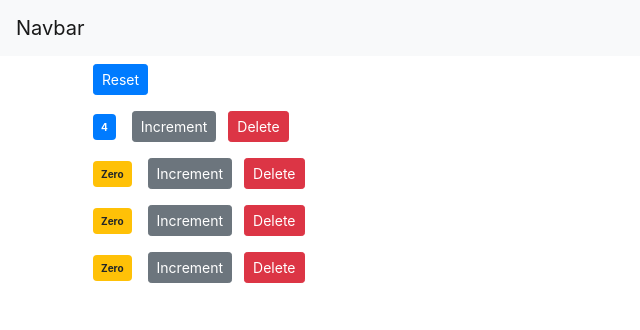
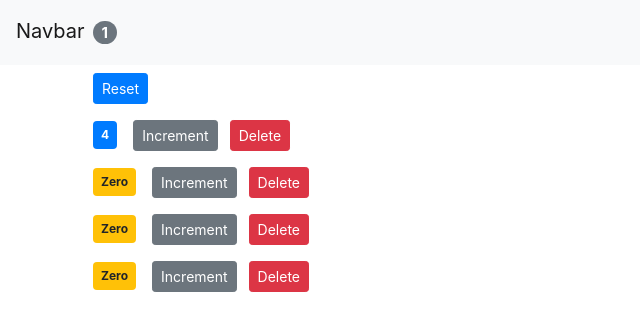
Before and after one commit to MVBharat/ShoppingCart, a React (Create React App) app: page / in a window 1280 px wide. Shown: the top 330 px of the page, without its empty margins (0-640 px from the left). Built offline with nearby package versions, Linux system fonts and the light colour scheme.

Commit message:
Add cart values increment option

```diff
--- a/src/App.js
+++ b/src/App.js
@@ -4,12 +4,50 @@
 import './App.css';
 
 class App extends Component {
+
+  state = {
+    counters: [
+      { id: 1, value: 4 },
+      { id: 2, value: 0 },
+      { id: 3, value: 0 },
+      { id: 4, value: 0 }
+    ]
+  };
+
+  handleIncrement = counter => {
+    const counters = [...this.state.counters];
+    const index = counters.indexOf(counter);
+    counters[index] = { ...counter };
+    counters[index].value++;
+    this.setState({ counters });
+
+  }
+
+  handleReset =() => {
+    const counters = this.state.counters.map(c =>{
+       c.value = 0;
+       return c;
+     });
+     this.setState(counters)
+  };
+
+  handleDelete = (counterId) => {
+    const counters = this.state.counters.filter(c => c.id !== counterId);
+    this.setState({counters: counters});
+  };
+
+
   render() {
     return (
       <React.Fragment>
-        <NavBar />
+        <NavBar totalCounters={this.state.counters.filter(c => c.value > 0).length} />
         <main className="container">
-          <Counters/>
+          <Counters
+            counters={this.state.counters}
+            onReset={this.handleReset}
+            onIncrement={this.onIncrement}
+            onDelete={this.onDelete}
+          />
         </main>
       </React.Fragment>
     );
--- a/src/components/counter.js
+++ b/src/components/counter.js
@@ -10,14 +10,20 @@
   render(){
 
     return (
-          <React.Fragment>
-            <span style ={this.styles} className={this.getBadgeClasses()} > {this.formatCount()} </span>
-            <button onClick={() => this.props.onIncrement(this.props.counter)}
-             className="btn btn-secondary btn-sm m-2"> Increment </button>
-            <button onClick ={() => this.props.onDelete(this.props.counter.id)}
-             className="btn btn-danger btn-sm m-1"> Delete </button>
+          <div>
+            <span className={this.getBadgeClasses()} > {this.formatCount()} </span>
+            <button
+              onClick={() => this.props.onIncrement(this.props.counter)}
+              className="btn btn-secondary btn-sm m-2">
+              Increment
+            </button>
+            <button
+              onClick ={() => this.props.onDelete(this.props.counter.id)}
+              className="btn btn-danger btn-sm m-1">
+              Delete
+            </button>
             <br/>
-          </React.Fragment>
+          </div>
         );
   }
 
--- a/src/components/counters.js
+++ b/src/components/counters.js
@@ -2,47 +2,17 @@
 import Counter from "./counter";
 
 class Counters extends Component{
-  state = {
-    counters: [
-      { id: 1, value: 4 },
-      { id: 2, value: 0 },
-      { id: 3, value: 0 },
-      { id: 4, value: 0 }
-    ]
-  };
-
-  handleIncrement = counter => {
-    const counters = [...this.state.counters];
-    const index = counters.indexOf(counter);
-    counters[index] = { ...counter };
-    counters[index].value++;
-    this.setState({ counters });
-
-  }
-
-  handleReset =() => {
-    const counters = this.state.counters.map(c =>{
-       c.value = 0;
-       return c;
-     });
-     this.setState(counters)
-  };
-
-  handleDelete = (counterId) => {
-    const counters = this.state.counters.filter(c => c.id !== counterId);
-    this.setState({counters: counters});
-  };
 
   render(){
-    console.log("Props", this.props);
+    const { onReset, onIncrement, onDelete, counters} = this.props;
     return(
       <div>
-      <button  onClick={() => this.handleReset()} className="btn btn-primary btn-sm m-2" > Reset </button>
+      <button  onClick={onReset} className="btn btn-primary btn-sm m-2" > Reset </button>
       <br/>
-        {this.state.counters.map(counter => (
+        {counters.map(counter => (
           <Counter key={counter.id}
-             onDelete={this.handleDelete}
-             onIncrement={this.handleIncrement}
+             onDelete={onDelete}
+             onIncrement={onIncrement}
              counter={counter}
            />
          ))}
--- a/src/components/navbar.js
+++ b/src/components/navbar.js
@@ -1,17 +1,16 @@
 import React, { Component } from 'react';
 
-
-class NavBar extends Component{
-
-  render(){
-
-    return (
-      <nav className="navbar navbar-light bg-light">
-        <a className="navbar-brand" href="#">Navbar</a>
-      </nav>
-    )
-
-  }
-}
+const NavBar = (props) => {
+  return (
+    <nav className="navbar navbar-light bg-light">
+      <a className="navbar-brand" href="#">
+        Navbar
+        <span className="badge badge-pill badge-secondary m-2">
+          {props.totalCounters}
+        </span>
+      </a>
+    </nav>
+  );
+};
 
 export default NavBar;
```
